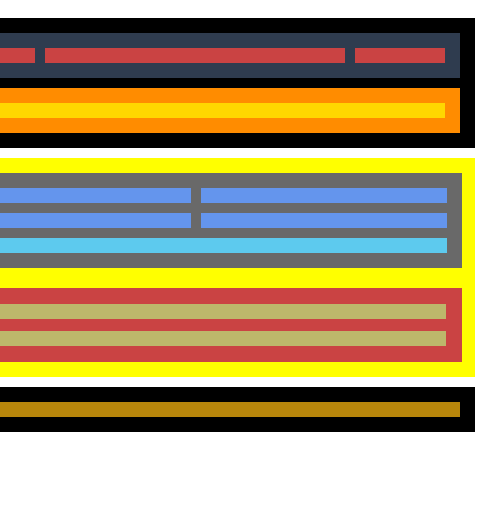
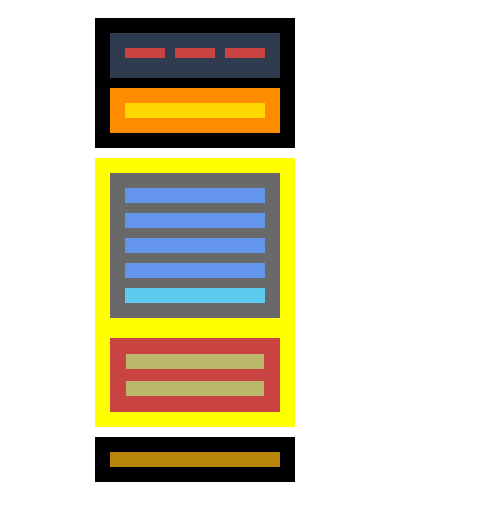
Before and after one commit to MartaG22/Layout, a plain HTML site: page SPRINT_1/nivell1.html in a window 390 px wide. Shown: the whole page, 485 px wide, since content can reach past the window. Drawn offline with Linux system fonts and the light colour scheme.

Commit message:
Adapt the width to be different in the media queries

```diff
--- a/SPRINT_1/nivell1_1.css
+++ b/SPRINT_1/nivell1_1.css
@@ -12,6 +12,7 @@ body {
         /* flex-direction: row; */
 
         /* height: 10px; */
+        width: 800px;
         margin: 10px;
         padding: 5px;
 }
@@ -73,7 +74,7 @@ body {
 .insideBox3 {
         background-color: rgb(202, 67, 67);
         height: 10px;
-        width: 90px;
+        width: 170px;
         /* margin-right: 5px; */
         /* margin: 5px; */
 
@@ -83,7 +84,7 @@ body {
 .insideBox2 {
         background-color: rgb(202, 67, 67);
         height: 10px;
-        width: 300px;
+        width: 400px;
         margin-inline: 10px;
         /* margin: 5px; */
         /* padding: 5px; */
@@ -91,7 +92,7 @@ body {
 
 .insideBox4 {
         background-color: gold;
-        width: 500px;
+        width: 800px;
 }
 
 .column1 {
@@ -167,6 +168,18 @@ body {
 
 /* @media (max-width: 600px) { */
 @media screen and (max-width: 768px) {
+        .container1,
+        .container2,
+        .container3 {
+                /* background-color: black; */
+                /* flex-direction: row; */
+
+                /* height: 10px; */
+                width: 500px;
+                /* margin: 10px;
+                padding: 5px; */
+}
+
 
         .container2 {
                 background-color: yellow;
@@ -183,7 +196,7 @@ body {
                 display: flex;
                 flex-direction: column;
                 /* height: 10px; */
-                width: 93%;
+                width: 92%;
                 /* height: px; */
                 /* padding: 10px; */
                 /* margin: 10px; */
@@ -193,7 +206,7 @@ body {
                 background-color: rgb(202, 67, 67);
                 display: flex;
                 flex-direction: column;
-                width: 93%;
+                width: 92%;
         }
 
         .row1,
@@ -218,3 +231,43 @@ body {
                 height: 15px;
         }
 }
+
+
+/* @media (max-width: 600px) { */
+        @media screen and (max-width: 479px) {
+                .container1,
+                .container2,
+                .container3 {
+                        width: 190px;
+                }
+
+
+
+                .column1, .column2 {
+                        width: 150px;
+                }
+
+
+                /* Cambia la dirección de flexión a columna para insideBox1, insideBox2 y insideBox3 */
+                .insideBox1,
+                .insideBox2,
+                .insideBox3 {
+                        /* margin: 5px; */
+                        display: flex;
+                        flex-direction: column; /* Agrega esta propiedad para mostrarlos en columna */
+                        height: 10px; /* Puedes ajustar la altura según sea necesario */
+                        width: 150px;
+
+                }
+
+                .insideBox1, .insideBox2, .insideBox3 {
+                        /* margin: 5px; */
+                        height: 10px;
+
+                        width: 150px;
+
+                }
+                .insideColumn1A, .insideColumn1B, .insideColumn1C, .insideColumn1D {
+                        width: 150px;
+                }
+}
```
